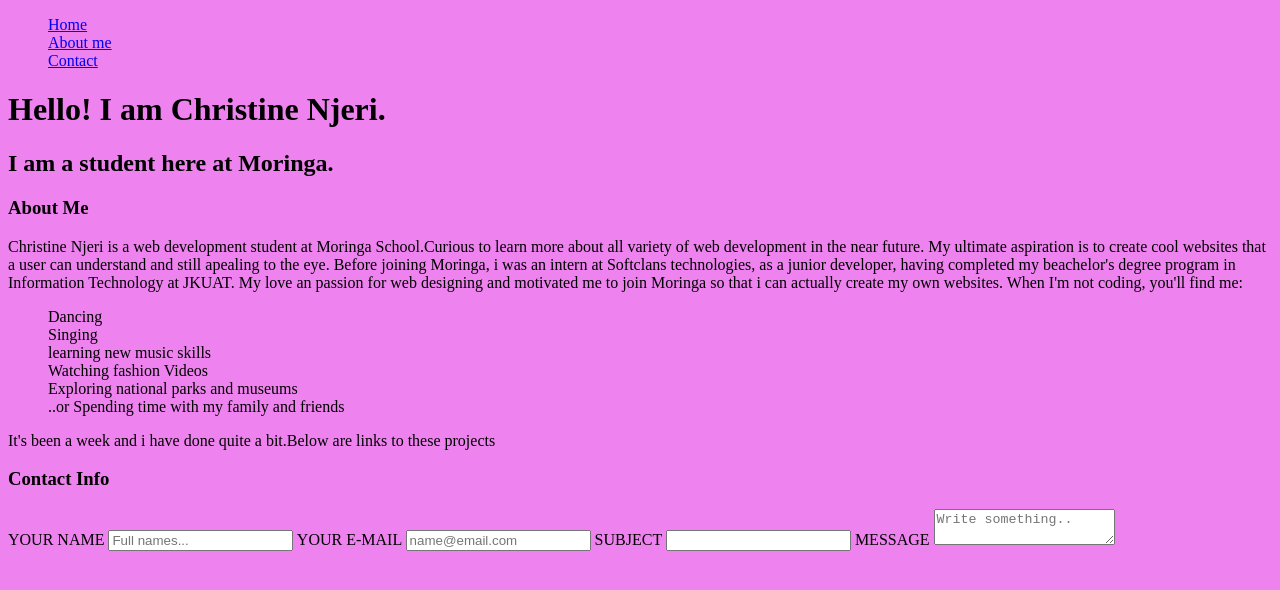
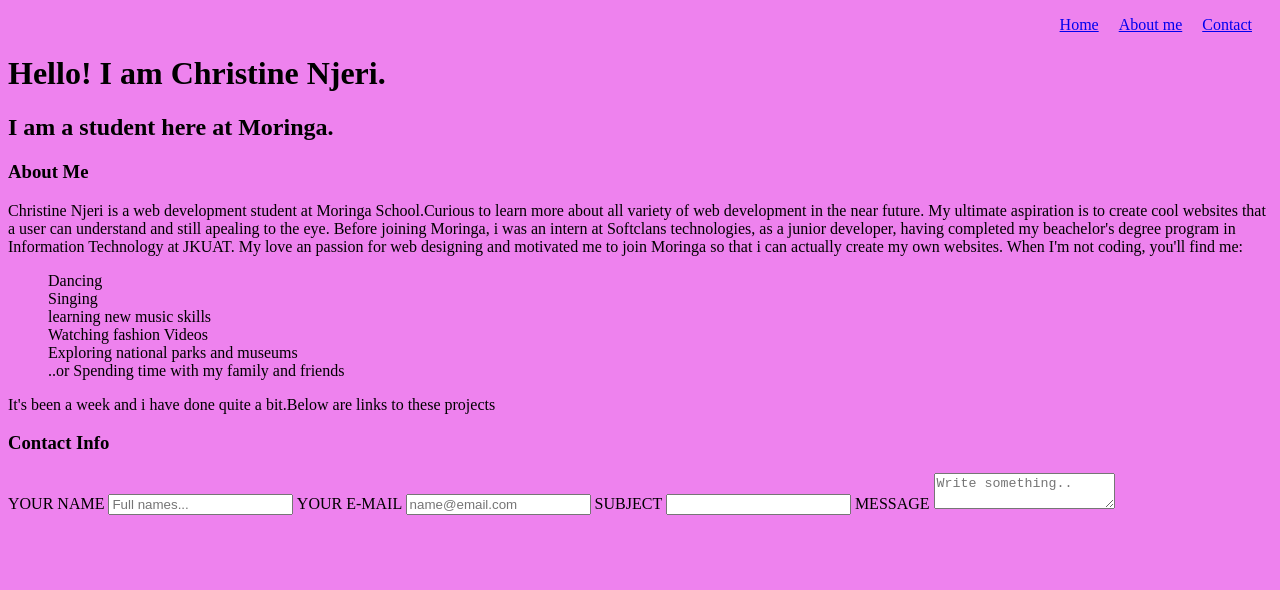
Before and after one commit to Christine-N-Mwaura/Portfolio-project, a plain HTML site: page portfolio-project.html in a window 1280 px wide. Drawn offline with Linux system fonts and the light colour scheme.

Commit message:
This commit will use flex to move the nav bar items to the top right of the page.

```diff
--- a/css/style.css
+++ b/css/style.css
@@ -4,8 +4,16 @@ body{
   /*background-repeat:no-repeat;
   background-size: cover;*/
 }
+nav{
 
+}
+nav ul{
+  display: flex;
+  justify-content: flex-end;
+
+}
 li{
   margin-right: 20px;
   list-style: none;
+
 }
```
